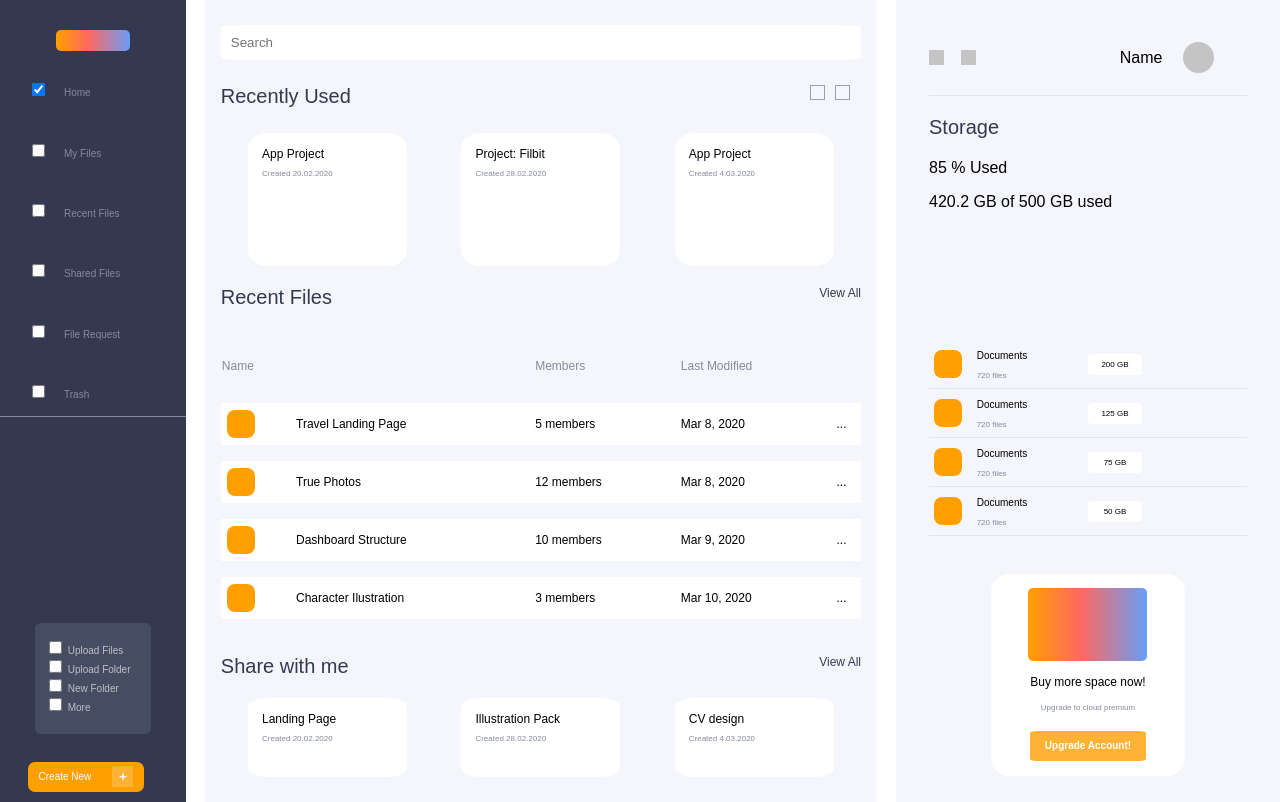
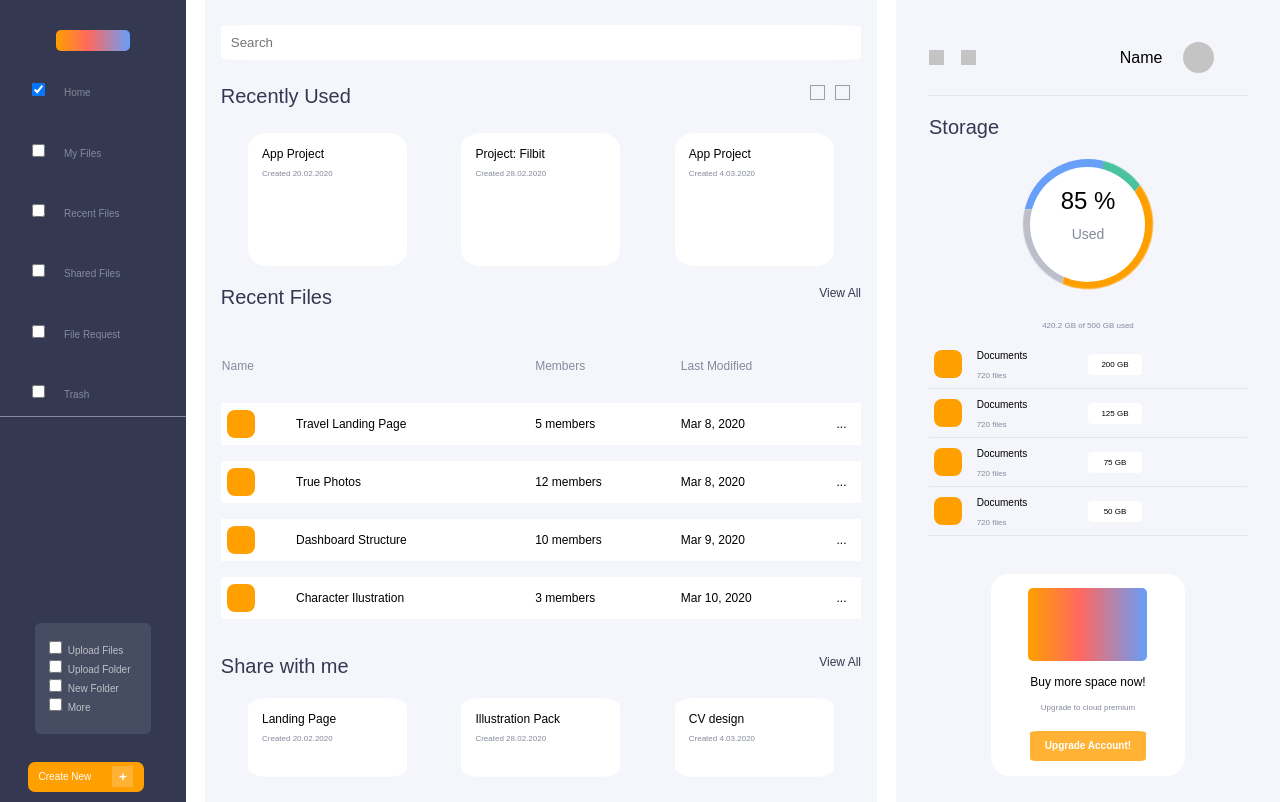
Before and after one commit to lgcaceres/cssChallenge, a plain HTML site: page index.html in a window 1280 px wide. Drawn offline with Linux system fonts and the light colour scheme.

Commit message:
Donut char done, need to add margin to the donut rings

```diff
--- a/index.css
+++ b/index.css
@@ -20,6 +20,10 @@ html {
     --menu-font-color: #858A9D;
     --border-color:#E0E7F1;
     --icons-bg-color: #C4C4C4;
+    --first-color-donut:#4AC29D;
+    --second-color-donut:#FF9F00;
+    --third-color-donut:#BCBECA;
+    --fourth-color-donut:#689FF8;
     --gap: 19px;
     --aside-font-size: 10px;
     --title-font-size: 20px;
@@ -159,6 +163,9 @@ label input {
     font-size: var(--descrition-font-size);
     color: var(--menu-font-color);
 }
+.dateProject.middle {
+    text-align: center;
+}
 table {
     border-collapse: separate;
     border-spacing: 0 16px;
@@ -233,6 +240,7 @@ tr{
 }
 .subtitle {
     font-size: var(--aside-font-size);
+    float: none;
 }
 .gigasBox {
     display: flex;
@@ -281,3 +289,111 @@ span {
     float: right;
     font-size: var(--subtitle-font-size);
 }
+span.center {
+    float:none;
+}
+/*DONUT*/
+* {
+  -webkit-box-sizing: border-box;
+  -moz-box-sizing: border-box;
+  box-sizing: border-box;
+}
+
+.donut-chart {
+  position: relative;
+  width: 130px;
+  height: 130px;
+  margin: 0 auto 2rem;
+  border-radius: 100%
+ }
+p.center {
+  background: var(--main-bg-color);
+  position: absolute;
+  text-align: center;
+  font-size: 24px;
+  font-weight: normal;
+  top:0;left:0;bottom:0;right:0;
+  width: 115px;
+  height: 115px;
+  margin: auto;
+  border-radius: 50%;
+  line-height: 30px;
+  padding: 15% 0 0;
+}
+.subtitle.donut {
+    font-size: 14px;
+    color: #858A9D;
+    line-height: 16px;
+}
+
+
+.portion-block {
+    border-radius: 50%;
+    clip: rect(0px, 160px, 160px, 80px);
+    height: 100%;
+    position: absolute;
+    width: 100%;
+  }
+.circle {
+    border-radius: 50%;
+    clip: rect(0px, 80px, 160px, 0px);
+    height: 100%;
+    position: absolute;
+    width: 100%;
+    font-size: 1.5rem;
+  }
+
+
+#part1 {
+    transform: rotate(0deg);
+  }
+
+    #part1 .circle {
+        background-color: var(--first-color-donut);
+        /*transform: rotate(76deg);*/
+        animation: first 1s 1 forwards;
+      }
+
+
+#part2 {
+    transform: rotate(40deg);
+  }
+    #part2 .circle {
+        background-color: var(--second-color-donut);
+        animation: second 1s 1 forwards 1s;
+    }
+#part3 {
+    transform: rotate(190deg);
+}
+    #part3 .circle {
+        background-color: var(--third-color-donut);
+        animation: third 1s 1 forwards 2s;
+    }
+#part4 {
+    transform: rotate(270deg);
+}
+    #part4 .circle {
+        background-color: var(--fourth-color-donut);
+        animation: fourth 1s 1 forwards 3s;
+    }
+
+
+/* Animation */
+@keyframes first {
+    from {transform: rotate(0deg);}
+    to {transform: rotate(40deg);}
+}
+
+@keyframes second {
+    from {transform: rotate(0deg);}
+    to {transform: rotate(150deg);}
+}
+
+@keyframes third {
+    from {transform: rotate(0deg);}
+    to {transform: rotate(80deg);}
+}
+@keyframes fourth {
+    from {transform: rotate(0deg);}
+    to {transform: rotate(90deg);}
+}
--- a/index.html
+++ b/index.html
@@ -131,8 +131,16 @@
             </div>
             <div class="storageGraphic">
                 <p class=title>Storage</p>
-                <div>85 % Used</div>
-                <p>420.2 GB of 500 GB used</p>
+                <div class="donut-chart-block block">
+                    <div class="donut-chart">
+                        <div id="part1" class="portion-block"><div class="circle"></div></div>
+                        <div id="part2" class="portion-block"><div class="circle"></div></div>
+                        <div id="part3" class="portion-block"><div class="circle"></div></div>
+                        <div id="part4" class="portion-block"><div class="circle"></div></div>
+                        <p class="center">85 % <br><span class="subtitle donut">Used</span></p>
+                    </div>
+                </div>
+                <p class="dateProject middle">420.2 GB of 500 GB used</p>
             </div>
             <div class="filesResume">
                 <div class="fileItem">
```
